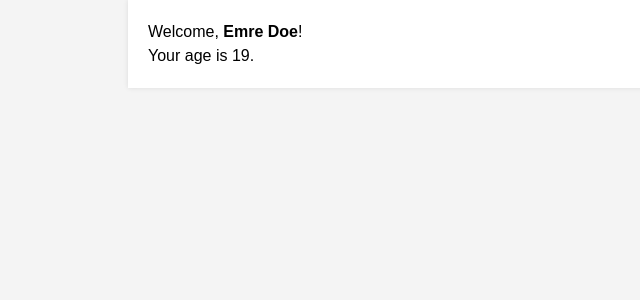
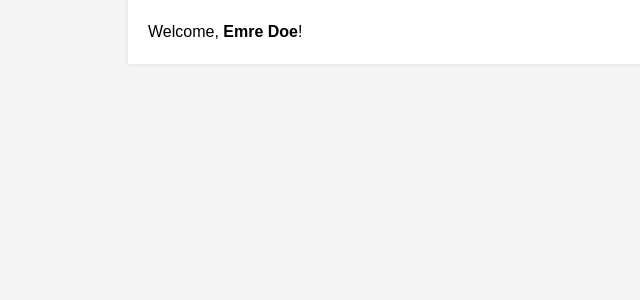
Before and after one commit to mredag/reactExercises, a React (Create React App) app in the folder react-exercises/: page / in a window 1280 px wide. Shown: the top 300 px of the page, without its empty margins (0-640 px from the left). Built offline with nearby package versions, Linux system fonts and the light colour scheme.

Commit message:
exercise9  in react app

```diff
--- a/react-exercises/src/welcome.js
+++ b/react-exercises/src/welcome.js
@@ -7,14 +7,14 @@ class Welcome extends Component {
     return (
       <div>
         <p>Welcome, {name}!</p>
-        {age > 18 && age < 65 && <Age age={age} />}
+        {age > 18 && age < 65 && name === "John" && <Age age={age} />}
       </div>
     );
   }
 }
 
 Welcome.defaultProps = {
-  name: 'Default name'
+  name: 'Guest'
 };
 
 export default Welcome;
```
